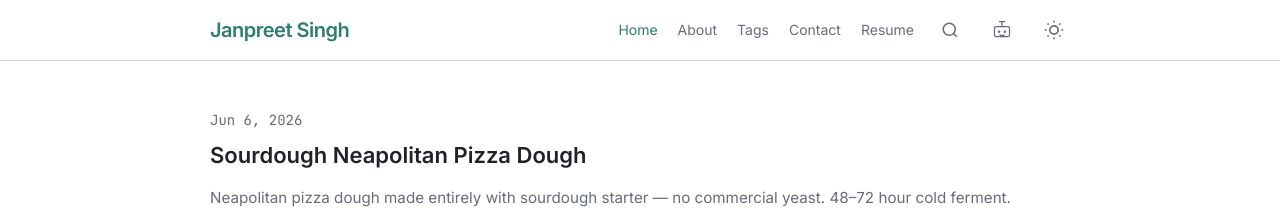
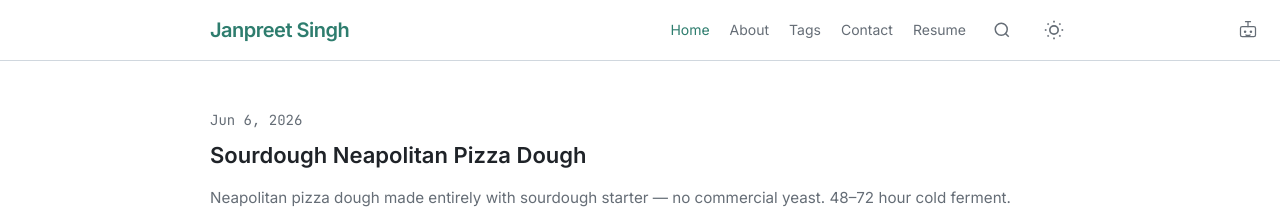
Before and after one commit to janpreet/vigilant-dollop, a Jekyll site: the page built from index.md, in a window 1280 px wide. Shown: the top 211 px of the page. Built offline with Jekyll 4.4.1, drawn with Linux system fonts in a browser that asks for light colours; comment, search, counter and statistics services are not loaded.

Commit message:
Move LLM toggle out of header into default layout
Toggle is now always in the DOM regardless of LLM mode,
fixed top-right corner with accent background when active

```diff
--- a/_includes/header.html
+++ b/_includes/header.html
@@ -40,23 +40,6 @@
             </svg>
           </button>
 
-          <!-- LLM toggle -->
-          <button id="llm-toggle" class="llm-toggle" aria-label="Toggle machine-readable view">
-            <!-- Human icon (shown in LLM mode — click to go back) -->
-            <svg class="human-icon" viewBox="0 0 24 24" width="20" height="20" fill="none" stroke="currentColor" stroke-width="1.5">
-              <circle cx="12" cy="7" r="4"/>
-              <path d="M4 21v-1a8 8 0 0 1 16 0v1" stroke-linecap="round"/>
-            </svg>
-            <!-- Robot icon (shown in human mode — click to go machine) -->
-            <svg class="robot-icon" viewBox="0 0 24 24" width="20" height="20" fill="none" stroke="currentColor" stroke-width="1.5">
-              <rect x="3" y="8" width="18" height="12" rx="2"/>
-              <path d="M12 2v6M9 2h6" stroke-linecap="round"/>
-              <circle cx="8.5" cy="14" r="1.5" fill="currentColor" stroke="none"/>
-              <circle cx="15.5" cy="14" r="1.5" fill="currentColor" stroke="none"/>
-              <path d="M9.5 18c.8.7 4.2.7 5 0" stroke-linecap="round"/>
-            </svg>
-          </button>
-
           <!-- Theme toggle -->
           <button id="theme-toggle" class="theme-toggle" aria-label="Toggle theme">
             <svg class="sun-icon" viewBox="0 0 24 24" width="20" height="20" fill="none" stroke="currentColor" stroke-width="2">
@@ -94,37 +77,5 @@
       });
     }
 
-    // LLM toggle
-    var llmToggle = document.getElementById('llm-toggle');
-    if (llmToggle) {
-      var html = document.documentElement;
-
-      function applyLlmView(active) {
-        var postContent = document.querySelector('.post-content');
-        var rawEl = document.getElementById('raw-markdown');
-        if (active) {
-          html.setAttribute('data-llm', 'true');
-          if (postContent && rawEl) {
-            postContent._humanHTML = postContent.innerHTML;
-            postContent.innerHTML = '<pre class="llm-raw">' + rawEl.textContent.replace(/</g, '&lt;').replace(/>/g, '&gt;') + '</pre>';
-          }
-        } else {
-          html.removeAttribute('data-llm');
-          if (postContent && postContent._humanHTML) {
-            postContent.innerHTML = postContent._humanHTML;
-          }
-        }
-      }
-
-      llmToggle.addEventListener('click', function() {
-        var active = html.getAttribute('data-llm') === 'true';
-        applyLlmView(!active);
-        if (!active) {
-          localStorage.setItem('llm-view', 'true');
-        } else {
-          localStorage.removeItem('llm-view');
-        }
-      });
-    }
   })();
 </script>
--- a/_layouts/default.html
+++ b/_layouts/default.html
@@ -15,6 +15,21 @@
 
     {%- include footer.html -%}
 
+    <!-- LLM toggle — lives outside header so it persists in LLM mode -->
+    <button id="llm-toggle" class="llm-toggle" aria-label="Toggle machine-readable view">
+      <svg class="human-icon" viewBox="0 0 24 24" width="20" height="20" fill="none" stroke="currentColor" stroke-width="1.5">
+        <circle cx="12" cy="7" r="4"/>
+        <path d="M4 21v-1a8 8 0 0 1 16 0v1" stroke-linecap="round"/>
+      </svg>
+      <svg class="robot-icon" viewBox="0 0 24 24" width="20" height="20" fill="none" stroke="currentColor" stroke-width="1.5">
+        <rect x="3" y="8" width="18" height="12" rx="2"/>
+        <path d="M12 2v6M9 2h6" stroke-linecap="round"/>
+        <circle cx="8.5" cy="14" r="1.5" fill="currentColor" stroke="none"/>
+        <circle cx="15.5" cy="14" r="1.5" fill="currentColor" stroke="none"/>
+        <path d="M9.5 18c.8.7 4.2.7 5 0" stroke-linecap="round"/>
+      </svg>
+    </button>
+
     <!-- Scroll to top -->
     <button id="scroll-top" class="scroll-top" aria-label="Back to top">
       <svg viewBox="0 0 24 24" width="20" height="20" fill="none" stroke="currentColor" stroke-width="2.5">
@@ -26,6 +41,35 @@
 
     <script>
     (function() {
+      // LLM toggle
+      var llmToggle = document.getElementById('llm-toggle');
+      if (llmToggle) {
+        var html = document.documentElement;
+
+        function applyLlmView(active) {
+          var postContent = document.querySelector('.post-content');
+          var rawEl = document.getElementById('raw-markdown');
+          if (active) {
+            html.setAttribute('data-llm', 'true');
+            if (postContent && rawEl) {
+              postContent._humanHTML = postContent.innerHTML;
+              postContent.innerHTML = '<pre class="llm-raw">' + rawEl.textContent.replace(/</g, '&lt;').replace(/>/g, '&gt;') + '</pre>';
+            }
+          } else {
+            html.removeAttribute('data-llm');
+            if (postContent && postContent._humanHTML) {
+              postContent.innerHTML = postContent._humanHTML;
+            }
+          }
+        }
+
+        llmToggle.addEventListener('click', function() {
+          var active = html.getAttribute('data-llm') === 'true';
+          applyLlmView(!active);
+          localStorage[active ? 'removeItem' : 'setItem']('llm-view', 'true');
+        });
+      }
+
       // Scroll-to-top button
       var btn = document.getElementById('scroll-top');
       var THRESHOLD = 300;
--- a/_sass/minima/_layout.scss
+++ b/_sass/minima/_layout.scss
@@ -584,9 +584,13 @@
 }
 
 /**
- * LLM toggle button
+ * LLM toggle button — fixed top-right, always visible
  */
 .llm-toggle {
+  position: fixed;
+  top: 14px;
+  right: 16px;
+  z-index: 400;
   background: transparent;
   border: none;
   color: var(--text-muted);
@@ -610,9 +614,11 @@
   .robot-icon { display: block; }
 }
 
-// LLM mode: show human (click to go back), accent the button
+// LLM mode: accent, show human icon, add background so it's findable
 [data-llm="true"] .llm-toggle {
   color: var(--accent);
+  background-color: var(--bg-surface);
+  border: 1px solid var(--border);
   .human-icon { display: block; }
   .robot-icon { display: none; }
 }
@@ -639,16 +645,6 @@
  */
 [data-llm="true"] {
   .site-header { display: none !important; }
-
-  .llm-toggle {
-    position: fixed;
-    top: 12px;
-    right: 16px;
-    z-index: 300;
-    background-color: var(--bg-surface);
-    border: 1px solid var(--border);
-    border-radius: 4px;
-  }
   .site-footer { display: none !important; }
   .scroll-top  { display: none !important; }
   .search-overlay { display: none !important; }
```
